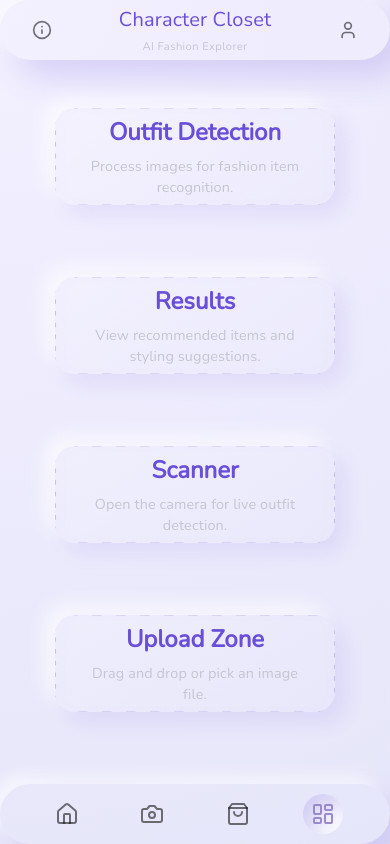
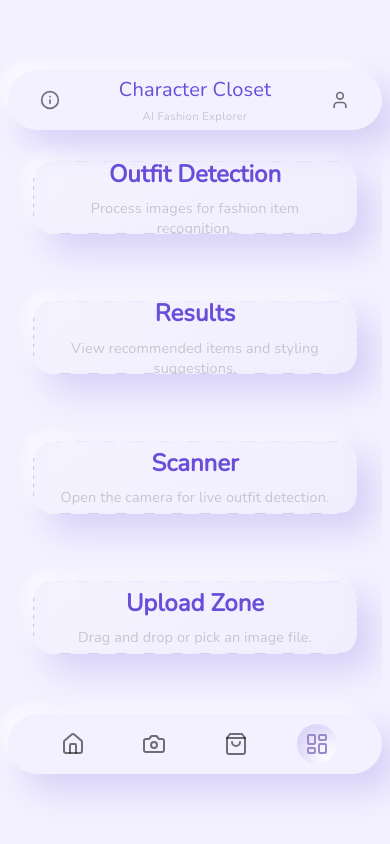
Before and after one commit to beanguap/Character-Closet, a React (Vite) app: page /dashboard in a window 390 px wide. Built offline with nearby package versions, Linux system fonts and the light colour scheme.

Commit message:
Enhance Dashboard layout; add responsive styles, improve padding and margins, and adjust z-index for better visual hierarchy

```diff
--- a/src/pages/Dashboard/Dashboard.jsx
+++ b/src/pages/Dashboard/Dashboard.jsx
@@ -1,7 +1,7 @@
 import React from 'react';
 import { Typography } from '@mui/material';
 import { useNavigate } from 'react-router-dom';
-
+import './dashboard.css';
 import '../../styles/variables.css';
 import '../../styles/layout.css';
 import '../../styles/claycard.css';
--- /dev/null
+++ b/src/pages/Dashboard/dashboard.css
@@ -0,0 +1,58 @@
+.dashboard-container {
+  display: flex;
+  flex-direction: column;
+  min-height: 100vh;
+  width: 100%;
+  padding: 60px 1rem 60px 1rem; /* Further reduced padding */
+  background: var(--light-lavender);
+}
+
+.dashboard-content {
+  position: relative;
+  width: 100%;
+  max-width: 480px;
+  margin: 0.25rem auto; /* Minimal margin */
+  display: flex;
+  flex-direction: column;
+  align-items: center;
+  gap: 0.5rem; /* Minimal gap */
+  padding: 0.25rem; /* Minimal padding */
+  overflow-y: auto;
+}
+
+/* Media queries for responsive design */
+@media screen and (max-width: 480px) {
+  .dashboard-container {
+    padding: 55px 0.5rem 55px 0.5rem;
+  }
+
+  .dashboard-content {
+    margin: 0.2rem auto;
+    gap: 0.4rem;
+  }
+
+  .dashboard-content .clay-card {
+    height: 25vh;
+    width: 92%;
+  }
+}
+
+/* Import claymorphic card styles but scope them to dashboard */
+.dashboard-content .clay-card {
+  width: 95%; /* Increased width */
+  max-width: 480px;
+  height: 28vh; /* Increased height */
+  max-height: 28vh;
+  background: linear-gradient(145deg, rgba(255, 255, 255, 0.2), rgba(230, 230, 250, 0.2));
+  border-radius: 20px;
+  box-shadow: var(--outer-shadow);
+  overflow: hidden;
+  margin: 0.2rem; /* Minimal margin */
+  cursor: pointer;
+  transition: all 0.3s ease;
+}
+
+.dashboard-content .clay-card:hover {
+  transform: translateY(-2px) scale(1.02);
+  box-shadow: var(--inner-shadow);
+}
--- a/src/styles/layout.css
+++ b/src/styles/layout.css
@@ -36,9 +36,10 @@
   box-shadow: inset 6px 6px 12px rgba(107, 78, 216, 0.1), inset -6px -6px 12px rgba(255, 255, 255, 0.7);
 }
 
+/* Common layout styles */
 .bottom-nav {
   position: fixed;
-  bottom: 0;
+  bottom: 20px;
   width: 100%;
   max-width: 480px; /* Set a maximum width for consistency */
   left: 50%;
@@ -50,7 +51,7 @@
   background: var(--card-gradient);
   box-shadow: var(--outer-shadow);
   border-radius: 2rem 2rem 0 0; /* Rounded top edges */
-  z-index: 10;
+  z-index: 100;
   height: 60px; /* Fixed height for consistency */
 }
 
@@ -60,7 +61,15 @@
   }
 }
 
+/* Common layout styles */
 .top-bar {
+  position: fixed;
+  top: 20px;
+  width: 100%;
+  max-width: 480px; /* Set a maximum width for consistency */
+  left: 50%;
+  transform: translateX(-50%);
+  z-index: 100;
   display: flex;
   justify-content: space-between;
   align-items: center;
@@ -83,3 +92,14 @@
     height: 60px; /* Maintain the same height on larger screens */
   }
 }
+
+/* Basic responsive adjustments */
+@media screen and (max-width: 480px) {
+  .bottom-nav {
+    bottom: 15px;
+  }
+
+  .top-bar {
+    top: 15px;
+  }
+}
```
